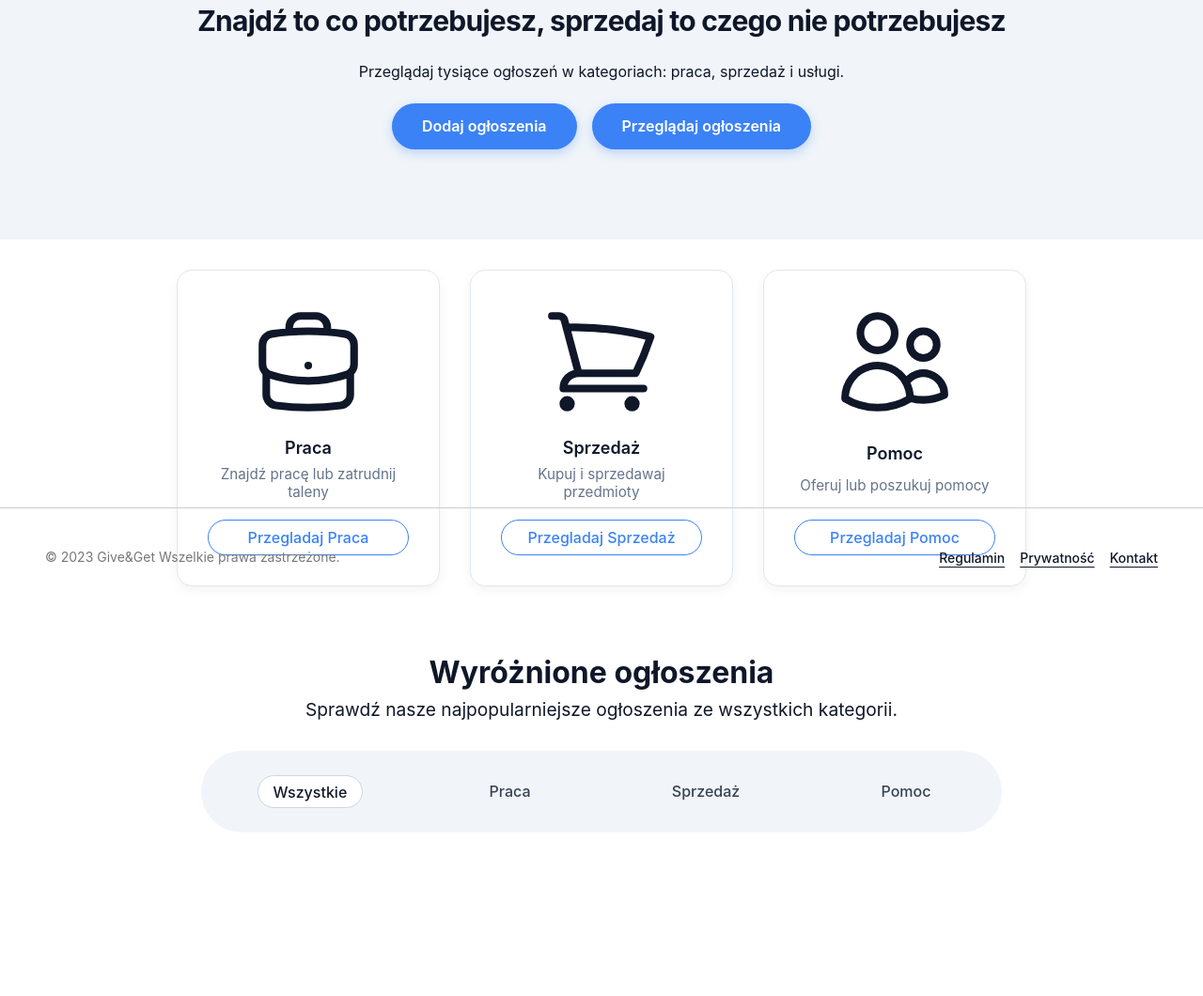
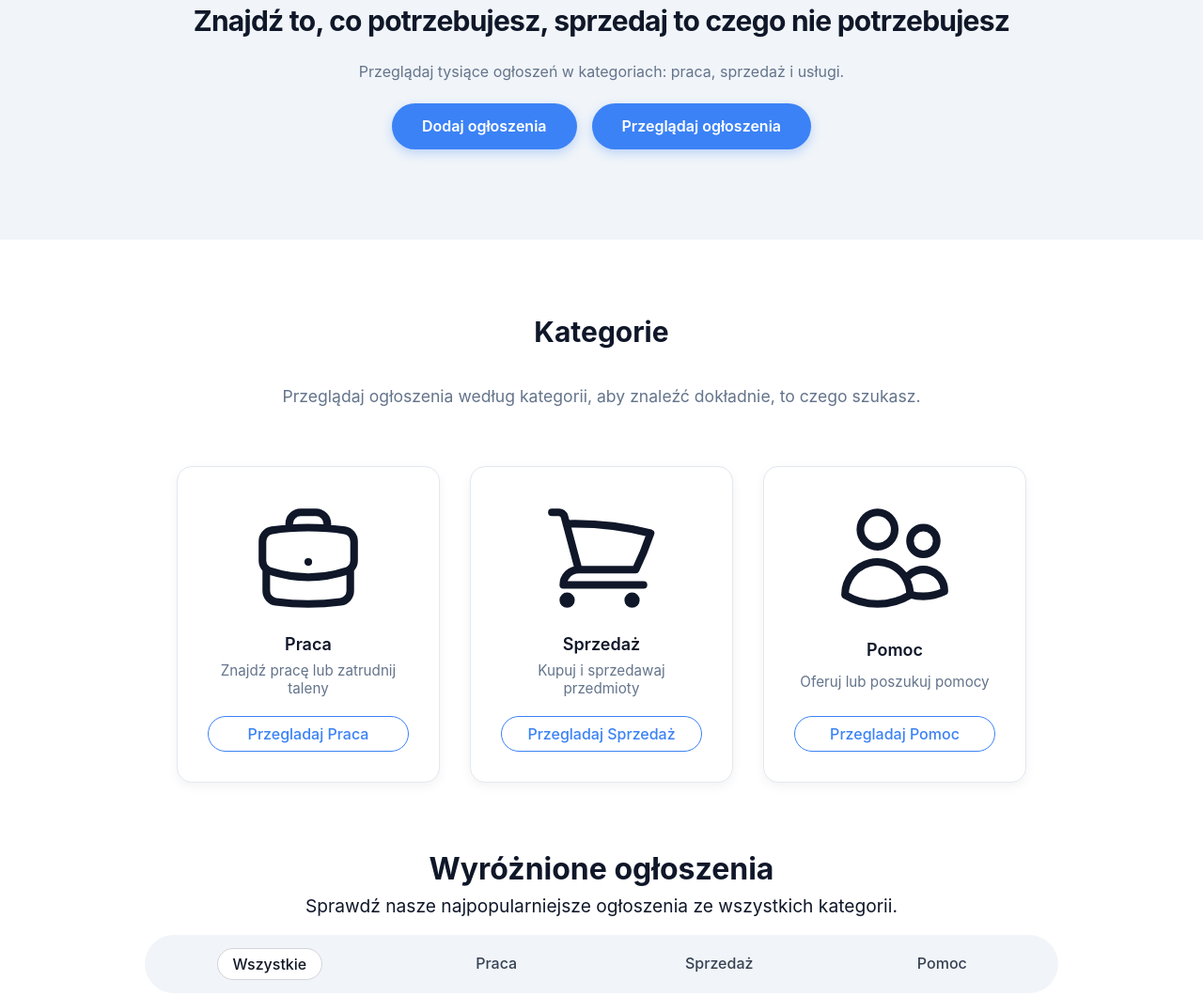
Before and after one commit to Dzzzuma/Asi2025, a plain HTML site: page index.html in a window 1280 px wide. Shown: the part 155-1215 px from the top of the page at 94% size. Before the commit the page ends 1089 px from the top, so only its background shows below. Drawn offline with Linux system fonts and the light colour scheme.

Commit message:
Added categories-title and categories-desription and fixed section tab

```diff
--- a/index.html
+++ b/index.html
@@ -42,7 +42,7 @@
     <main>
         <section class="about">
                 <div class="container about-content">
-                    <h1 class="about-title">Znajdź to co potrzebujesz, sprzedaj to czego nie potrzebujesz</h1>
+                    <h1 class="about-title">Znajdź to, co potrzebujesz, sprzedaj to czego nie potrzebujesz</h1>
                     <p class="about-description">Przeglądaj tysiące ogłoszeń w kategoriach: praca, sprzedaż i usługi.</p>
                     <div class="about-buttons">
                         <a href="/listings/create" class="button-add-listing">Dodaj ogłoszenia</a>
@@ -50,6 +50,8 @@
                     </div>
         </section>
                 <div class="categories">
+                    <h1 class="categories-title">Kategorie</h1>
+                    <p class="categories-description">Przeglądaj ogłoszenia według kategorii, aby znaleźć dokładnie, to czego szukasz.</p>
                     <div class="category-card">
                         <div class="category-icon">
                             <svg xmlns="http://www.w3.org/2000/svg" fill="none" viewBox="0 0 24 24" stroke-width="1.5" stroke="currentColor" width: 130px; height: 130px;>
--- a/styles.css
+++ b/styles.css
@@ -161,11 +161,9 @@ nav a.active{
 
 footer {
     position: absolute;
-    bottom: 0;
-    left: 0;
     width: 100%;
     border-top: 1px solid #ccc;
-    margin-top: auto;
+    margin-top: 4rem;
 }
 
 .footer-content {
@@ -235,7 +233,7 @@ footer {
     letter-spacing: -0.025em;
 }
 
-.about-desription{
+.about-description{
     max-width: 700px;
     color: var(--muted-foreground)
 }
@@ -284,6 +282,25 @@ footer {
     justify-content: center;
     gap: 2rem;
     margin-top: 2rem;
+}
+
+.categories-title,
+.categories-description{
+    text-align: center;
+    width: 100%;
+}
+
+.categories-title{
+    font-size: 1.875rem;
+    font-weight: 700;
+    margin-top: 3rem;
+    margin-bottom: 0.5rem;
+}
+
+.categories-description{
+    font-size: 1.1rem;
+    margin-bottom: 2rem;
+    color: var(--muted-foreground)
 }
 
 .category-card{
@@ -374,10 +391,10 @@ footer {
 
 .tab-list{
     display: flex;
-    justify-content: center;
-    gap: 2rem;
+    gap: 1rem;
     margin-bottom: 0.25rem;
     margin-top: 0.25rem;
+    text-align: center;
 }
 
 .tab{
@@ -388,10 +405,11 @@ footer {
     cursor: pointer;
     font-weight: 500;
     transition: all 0.2s ease;
-    max-width: 70%;
+    max-width: 80%;
+    min-width: 10%;
     margin: 2rem auto;
-    margin-bottom: 1rem;
-    margin-top: 1rem;
+    margin-bottom: 0.2rem;
+    margin-top: 0.2rem;
 }
 
 .tab:hover{
```
